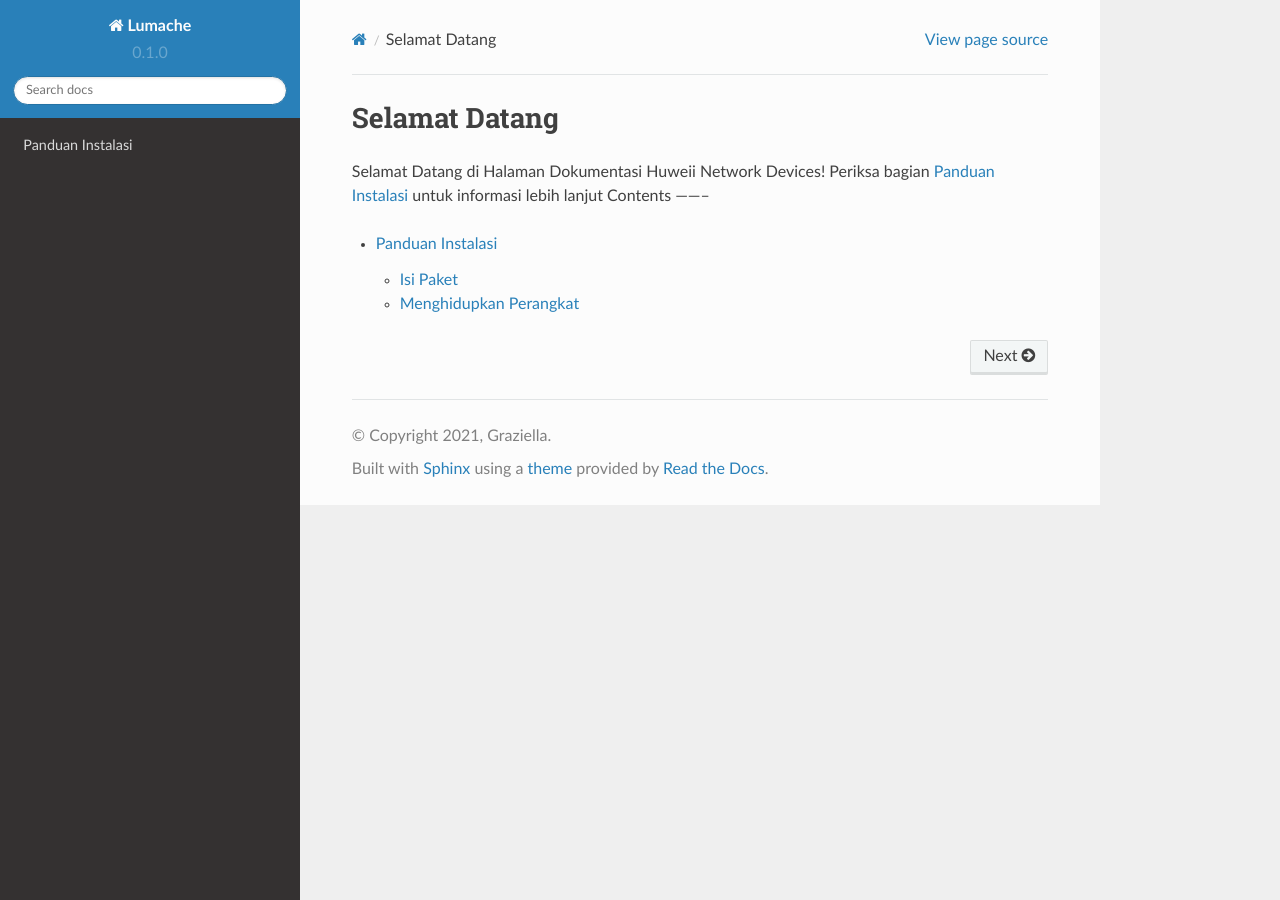
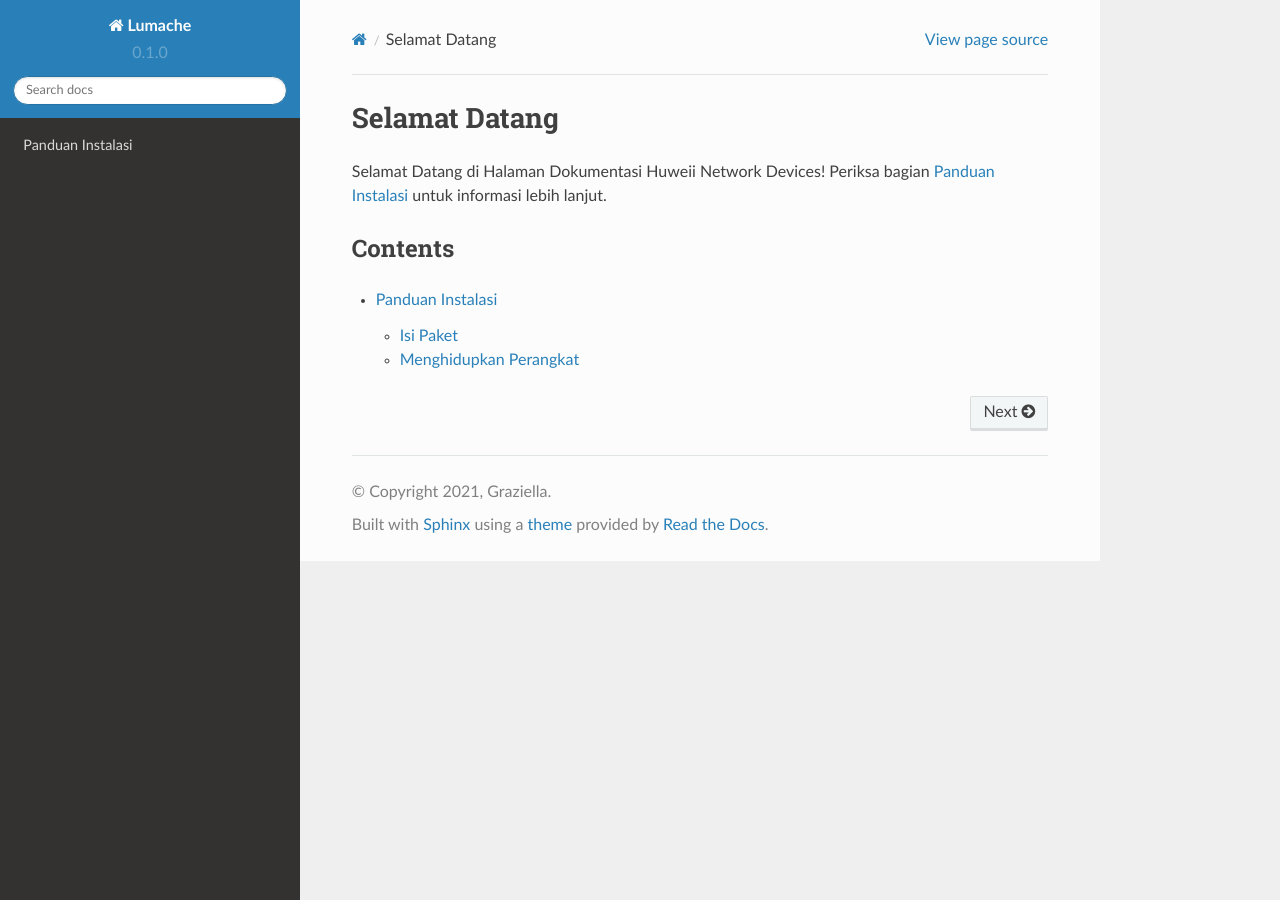
Before and after one commit to sopyanansori/huweii-tutorial, a Sphinx documentation site: the page built from docs/source/index.rst, in a window 1280 px wide. Built offline with Sphinx 7.4.7 and the Read the Docs theme 2.0.0, drawn with Linux system fonts in a browser that asks for light colours; pages that are not in the unit, such as notebooks, are missing from menus.

```diff
--- a/docs/source/index.rst
+++ b/docs/source/index.rst
@@ -1,7 +1,9 @@
 Selamat Datang
 ===================================
 Selamat Datang di Halaman Dokumentasi Huweii Network Devices!
-Periksa bagian :doc:`usage` untuk informasi lebih lanjut
+Periksa bagian :doc:`usage` untuk informasi lebih lanjut.
+
+
 Contents
 --------
 
```
